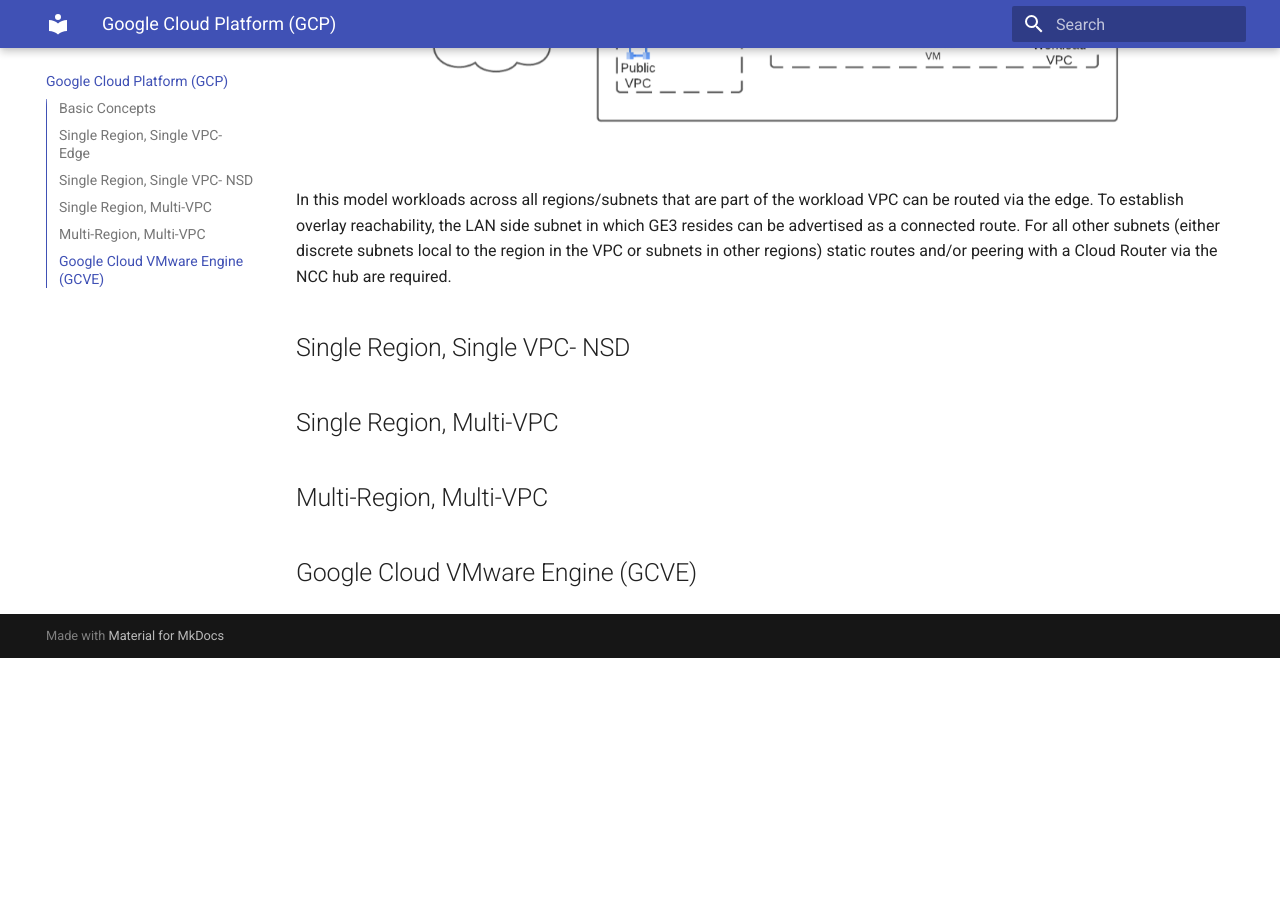
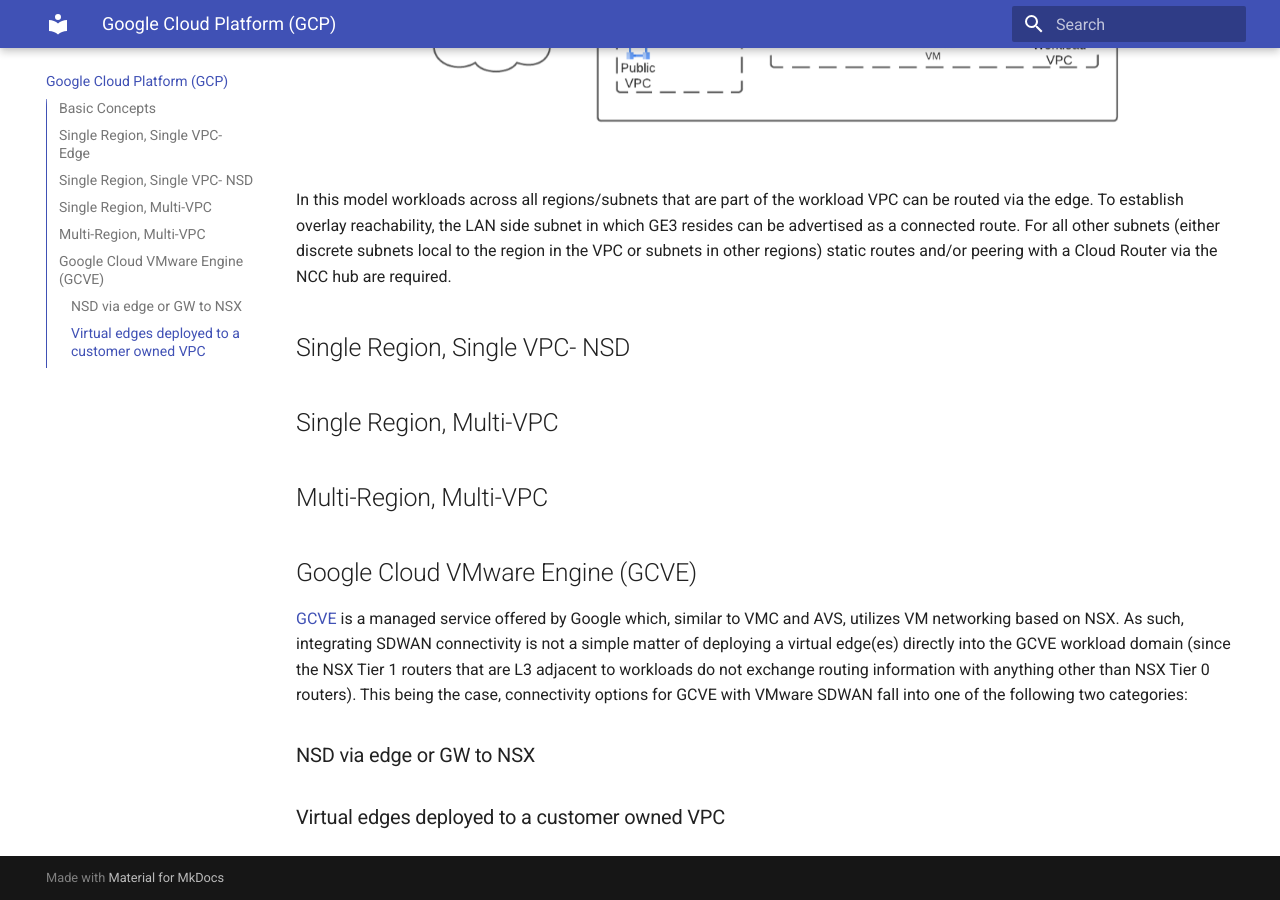
Before and after one commit to el-hoffer/velo-mc-refarch, an MkDocs documentation site: the page built from docs/4-gcp.md, in a window 1280 px wide and 900 px high, scrolled down 3145 px. Built offline with MkDocs 1.6.1 and Material for MkDocs 9.7.7, drawn with Linux system fonts in a browser that asks for light colours; before the commit the page ends 3803 px from its top, so only the background shows below that.

Commit message:
Starting on GCVE section

```diff
--- a/docs/4-gcp.md
+++ b/docs/4-gcp.md
@@ -46,3 +46,8 @@ In this model workloads across all regions/subnets that are part of the workload
 
 
 ## Google Cloud VMware Engine (GCVE)
+[GCVE](https://cloud.google.com/vmware-engine/docs) is a managed service offered by Google which, similar to VMC and AVS, utilizes VM networking based on NSX.  As such, integrating SDWAN connectivity is not a simple matter of deploying a virtual edge(es) directly into the GCVE workload domain (since the NSX Tier 1 routers that are L3 adjacent to workloads do not exchange routing information with anything other than NSX Tier 0 routers).  This being the case, connectivity options for GCVE with VMware SDWAN fall into one of the following two categories:
+
+### NSD via edge or GW to NSX
+
+### Virtual edges deployed to a customer owned VPC
```
